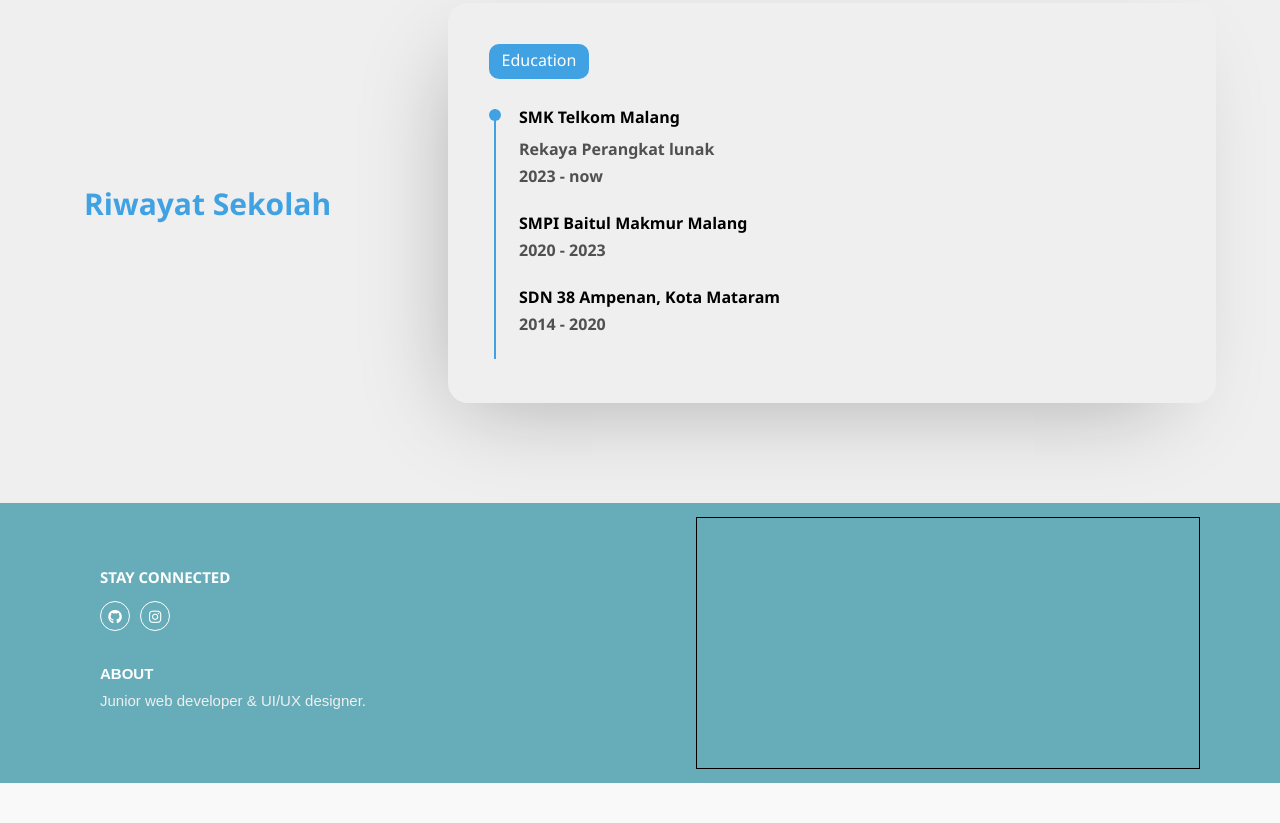
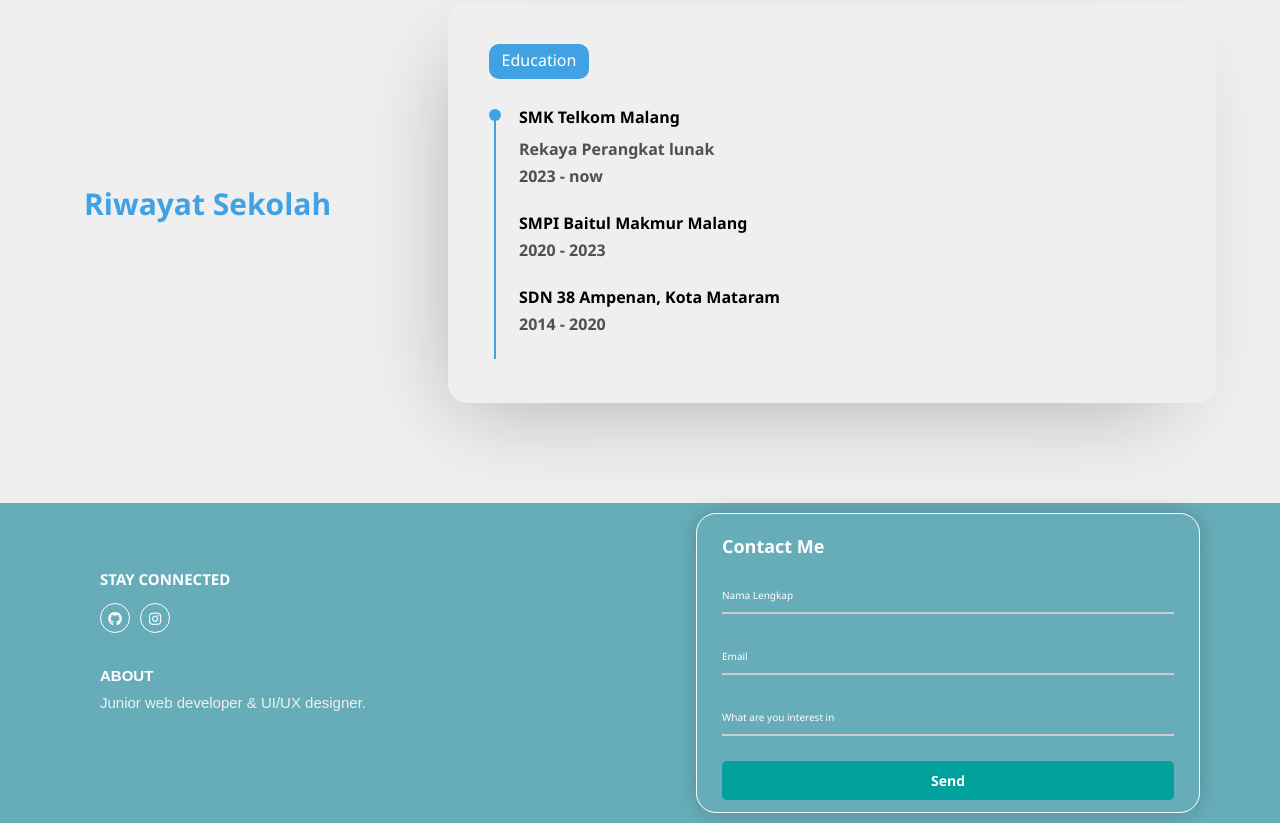
Before and after one commit to revou-fundamental-course/29-apr-24-AryaEm, a plain HTML site: page index.html in a window 1280 px wide. Shown: the part 1462-2285 px from the top of the page. Before the commit the page ends 2245 px from the top, so only its background shows below. Drawn offline with Linux system fonts and the light colour scheme.

Commit message:
add contact me

```diff
--- a/css/style.css
+++ b/css/style.css
@@ -495,7 +495,7 @@
 
 .contact-container {
   width: 100%;
-    height: 280px;
+  height: 320px;
   display: flex;
   justify-content: space-between;
   align-items: center;
@@ -602,7 +602,80 @@
 
 .contact-section {
   width: 45%;
-    height: 90%;
-    border: 1px solid;
-    padding: 20px;
+  height: 300px;
+  border: 1px solid white;
+  padding: 25px;
+  border-radius: 20px;
+  padding: 10px 25px;
+  box-shadow: 0 0 20px rgba(0, 0, 0, 0.2);
 }
+
+
+.form-title {
+  color: #ffffff;
+  margin-top: 10px;
+  margin-bottom: 20px;
+  font-size: 18px;
+  font-weight: 600;
+}
+
+.form {
+  max-width: 500px;
+  margin: 0 auto;
+}
+
+.input-data {
+  position: relative;
+  margin-bottom: 25px;
+}
+
+.input {
+  width: 100%;
+  padding: 10px 0;
+  font-size: 10px;
+  color: #000000;
+  background-color: transparent;
+  border: none;
+  border-bottom: 2px solid #ccc;
+  outline: none;
+}
+
+.input:focus {
+  border-bottom: 2px solid #000000;
+}
+
+.label {
+  position: absolute;
+  top: 10px;
+  left: 0;
+  font-size: 10px;
+  color: #fff;
+  pointer-events: none;
+  transition: all 0.3s ease;
+}
+
+.input:focus + .label,
+.input:not(:placeholder-shown) + .label {
+  top: -15px;
+  font-size: 12px;
+  color: #000000;
+}
+
+.btn {
+  display: block;
+  width: 100%;
+  padding: 10px;
+  margin-top: 16px;
+  background-color: #00a19a;
+  color: #fff;
+  font-size: 14px;
+  font-weight: 600;
+  border: none;
+  border-radius: 5px;
+  cursor: pointer;
+  transition: background-color 0.3s ease;
+}
+
+.btn:hover {
+  background-color: #008c84;
+}
--- a/index.html
+++ b/index.html
@@ -30,7 +30,9 @@
       <div class="home-header">
         <h1>Arya Maulana</h1>
         <p>UI/UX Designer and FrontEnd Developer</p>
-        <p style="font-size: 20px; margin-top: 15px; margin-bottom: -10px;">Recent Project</p>
+        <p style="font-size: 20px; margin-top: 15px; margin-bottom: -10px">
+          Recent Project
+        </p>
       </div>
 
       <div class="banner-slider">
@@ -188,7 +190,43 @@
       </div>
 
       <div class="contact-section">
-        <div></div>
+        <h1 class="form-title">Contact Me</h1>
+        <form method="POST" action="" class="form">
+          <div class="input-data">
+            <input
+              type="text"
+              name="nama"
+              id="nama"
+              class="input"
+              placeholder=" "
+              required
+            />
+            <label for="nama" class="label">Nama Lengkap</label>
+          </div>
+          <div class="input-data">
+            <input
+              type="email"
+              name="email"
+              id="email"
+              class="input"
+              placeholder=" "
+              required
+            />
+            <label for="email" class="label">Email</label>
+          </div>
+          <div class="input-data">
+            <input
+              type="text"
+              name="role"
+              id="role"
+              class="input"
+              placeholder=" "
+              required
+            />
+            <label for="role" class="label">What are you interest in</label>
+          </div>
+          <button type="submit" class="btn">Send</button>
+        </form>
       </div>
     </section>
 
```
Lines whose indentation alone changed are shown as unchanged.
